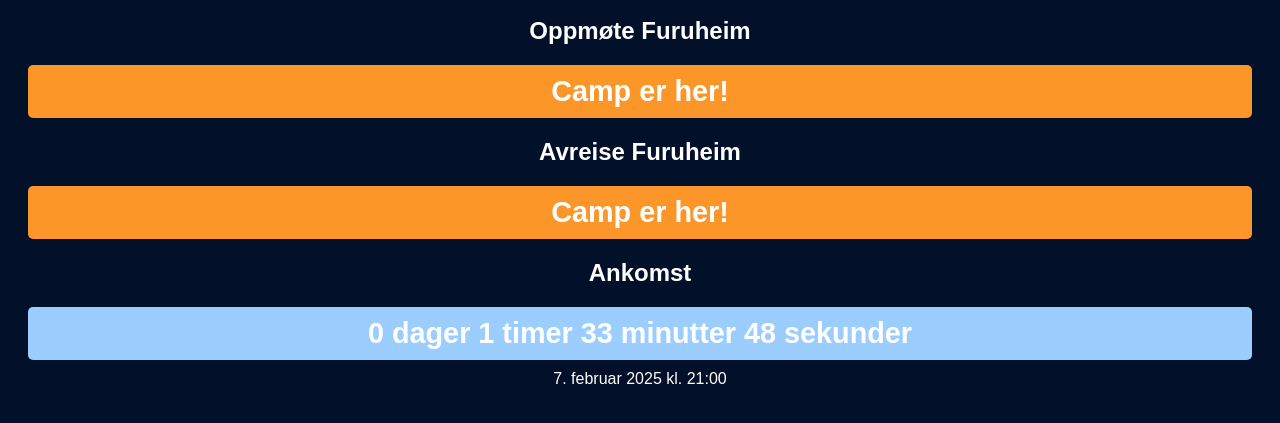
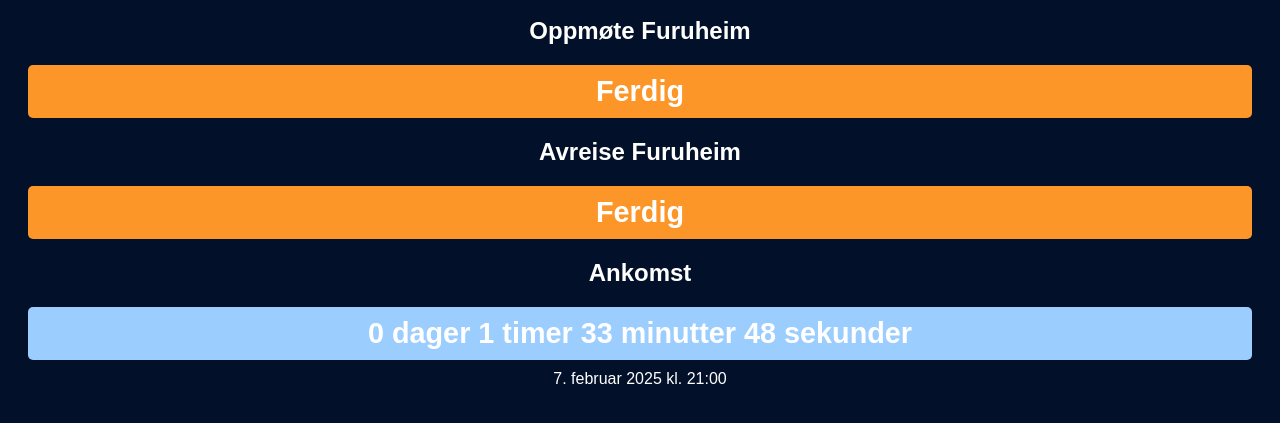
Before and after one commit to rubis09/BUK_Ostfold, a plain HTML site: page index.html in a window 1280 px wide. Shown: the part 89-512 px from the top of the page. Drawn offline with Linux system fonts and the light colour scheme.

Commit message:
Update index.html

```diff
--- a/index.html
+++ b/index.html
@@ -106,7 +106,7 @@
 
             if (distance < 0) {
                 clearInterval(intervalId);
-                document.getElementById(elementId).innerHTML = "Camp er her!";
+                document.getElementById(elementId).innerHTML = "Ferdig";
                 document.getElementById(dateTextId).innerHTML = "";
             }
         }, 1000);
```
